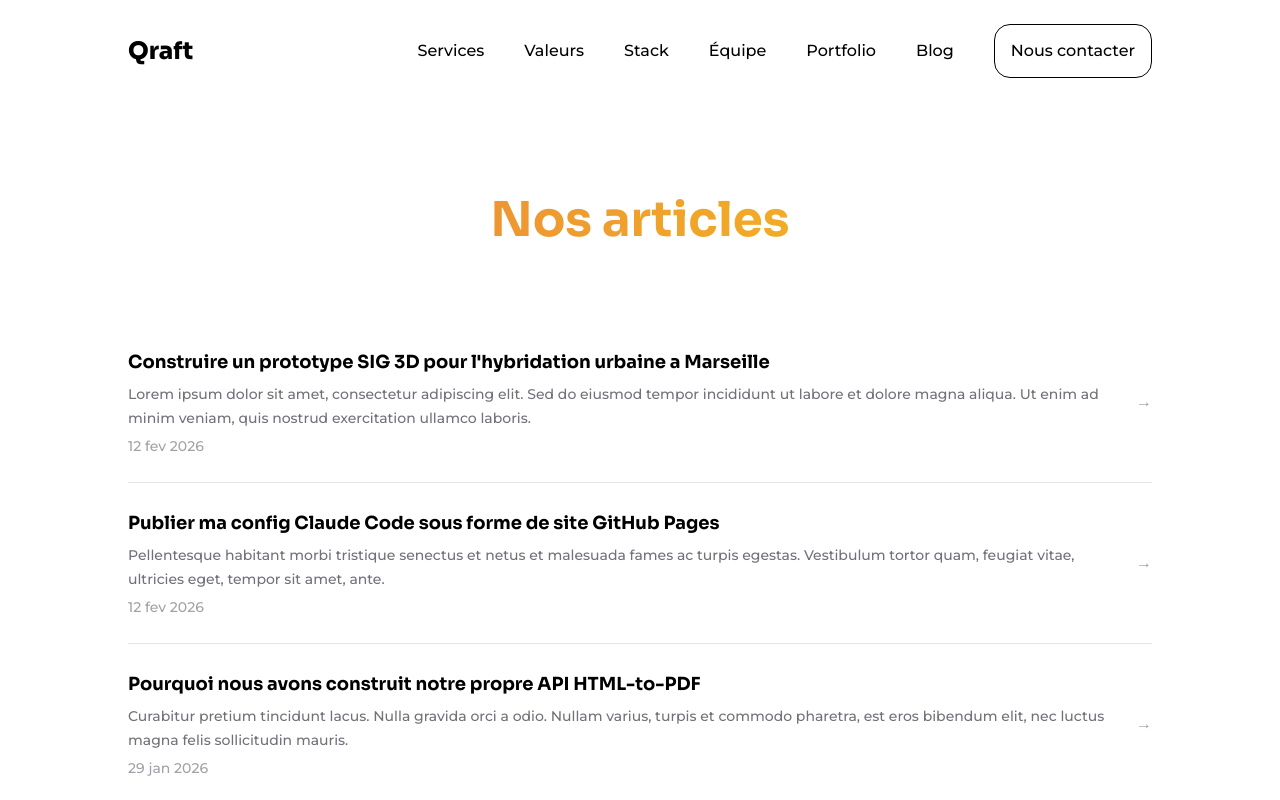
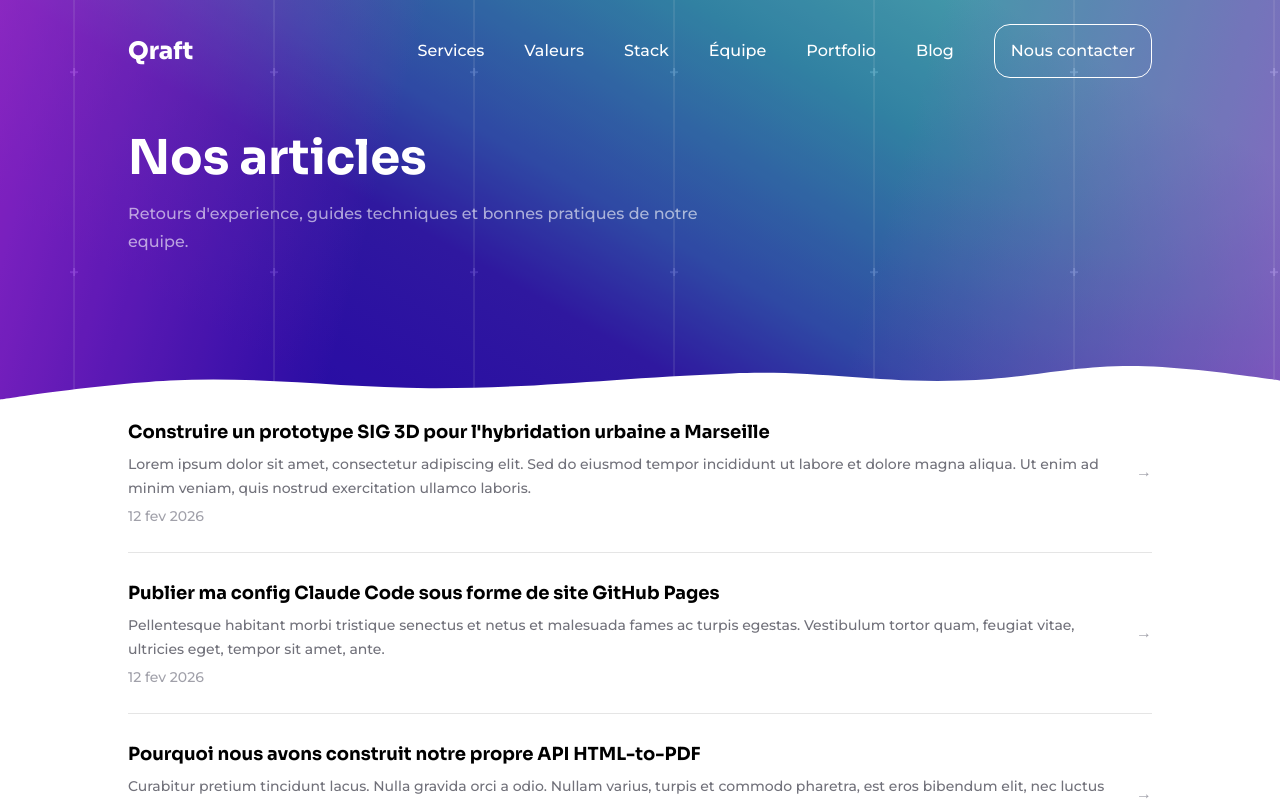
Before and after one commit to qrafttech/website, a Next.js app: page /blog in a window 1280 px wide. Shown: the top 800 px of the page. Built offline with nearby package versions, Linux system fonts and the light colour scheme.

Commit message:
feat: add gradient hero banner to blog page for visual consistency with homepage
The blog page felt disconnected from the homepage. Reuse the same
CoverBackground gradient and dark Menu to unify the look and feel
across both pages.

```diff
--- a/app/blog/layout.tsx
+++ b/app/blog/layout.tsx
@@ -1,12 +1,5 @@
 import { ReactNode } from "react";
 
-import Menu from "../components/Menu.client";
-
 export default function BlogLayout({ children }: { children: ReactNode }) {
-  return (
-    <>
-      <Menu variant="light" />
-      {children}
-    </>
-  );
+  return <>{children}</>;
 }
--- a/app/blog/page.tsx
+++ b/app/blog/page.tsx
@@ -1,16 +1,29 @@
+import CoverBackground from "../components/CoverBackground";
+import Menu from "../components/Menu.client";
 import FluidContainer from "../../components/FluidContainer";
-import SectionTitle from "../../components/SectionTitle";
 import BlogCard from "../components/BlogCard";
 import { articles } from "./data";
 
 export default function BlogPage() {
   return (
-    <FluidContainer>
-      <div className="pt-16 pb-24">
-        <SectionTitle className="from-brand-orange to-brand-gold p-6 text-center">
-          Nos articles
-        </SectionTitle>
-        <div className="py-12">
+    <main>
+      <div className="relative">
+        <Menu />
+        <CoverBackground>
+          <div className="w-full max-w-screen-2xl px-4 pt-28 pb-16 md:pt-32 md:pb-20 lg:px-24 xl:px-32">
+            <h1 className="font-serif text-4xl font-bold text-white md:text-5xl">
+              Nos articles
+            </h1>
+            <p className="max-w-xl pt-3 text-white/60">
+              Retours d&#39;experience, guides techniques et bonnes pratiques de
+              notre equipe.
+            </p>
+          </div>
+        </CoverBackground>
+      </div>
+
+      <FluidContainer>
+        <div className="-mt-8 pb-24">
           {articles.map((article) => (
             <BlogCard
               key={article.slug}
@@ -21,7 +34,7 @@ export default function BlogPage() {
             />
           ))}
         </div>
-      </div>
-    </FluidContainer>
+      </FluidContainer>
+    </main>
   );
 }
```
